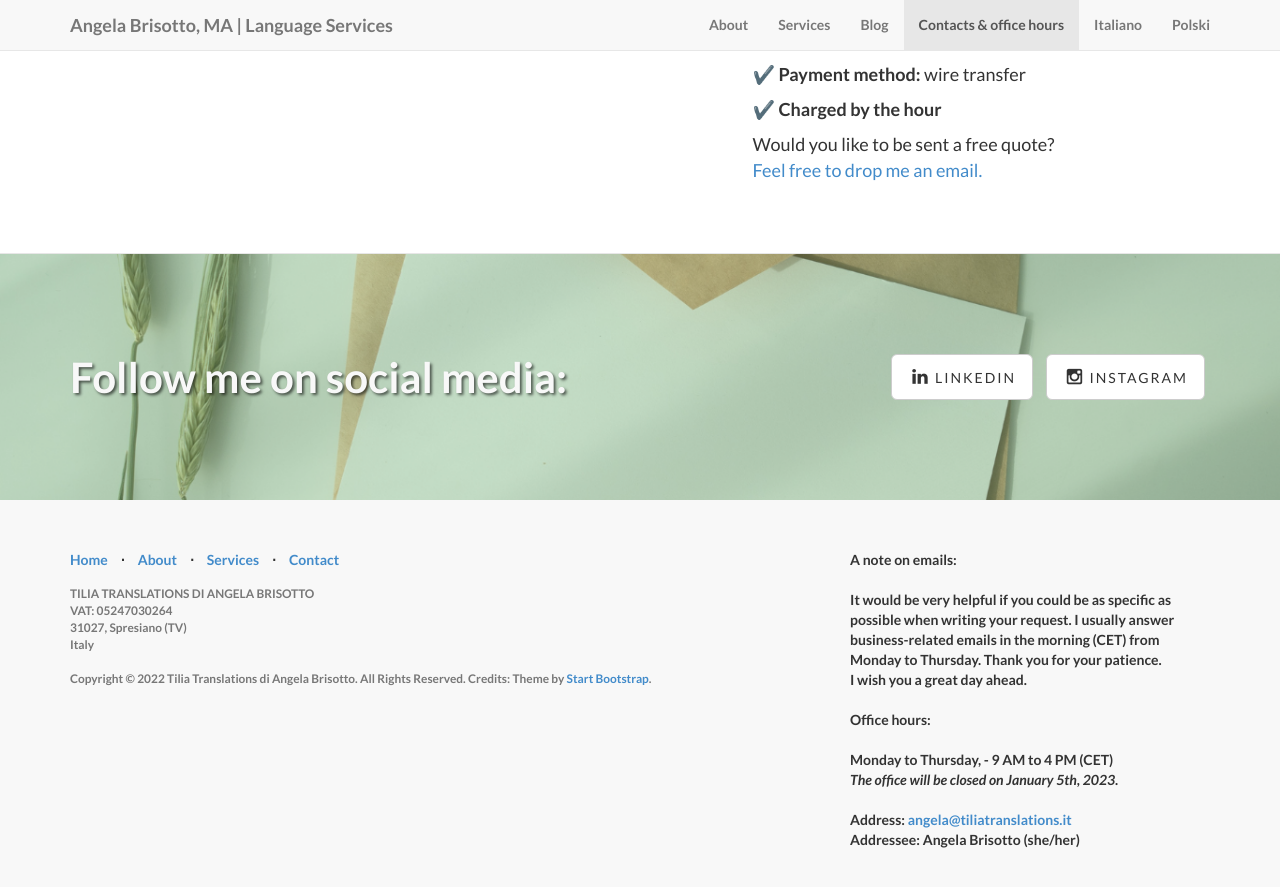
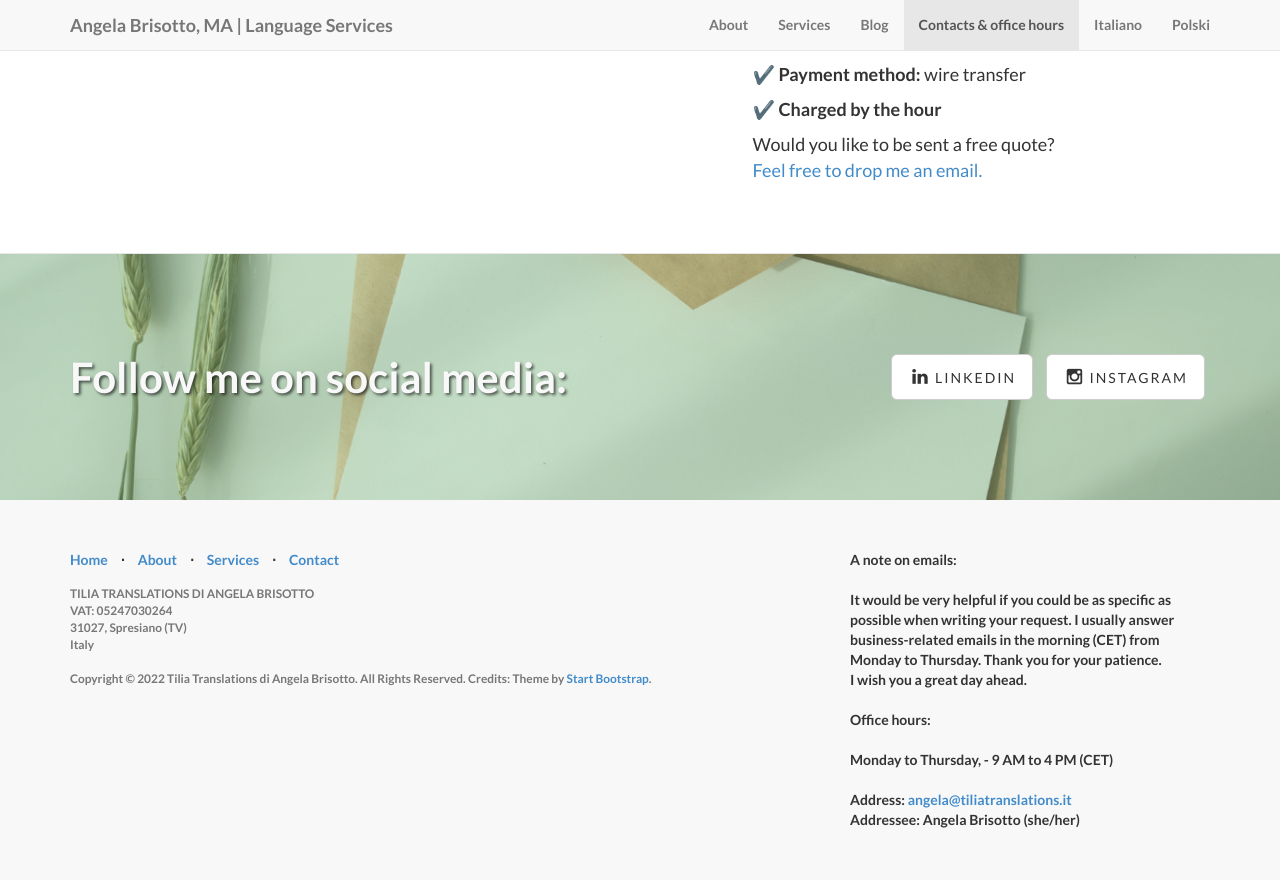
Before and after one commit to angelatiliatranslations/englishversion, a Jekyll site: the page built from index.html, in a window 1280 px wide and 900 px high, scrolled down 5048 px. Shown: the top 887 px of the window. Built offline with Jekyll 4.4.1, drawn with Linux system fonts in a browser that asks for light colours; nearby versions of some CDN libraries; library files that are not in the unit come from our copies.

Commit message:
Update _config.yml

```diff
--- a/_config.yml
+++ b/_config.yml
@@ -37,8 +37,6 @@ credits: |
   <br>
   Monday to Thursday, - 9 AM to 4 PM (CET)
   <br>
-  <em>The office will be closed on January 5th, 2023.</em>
-  <br>
   <br>
   Address: <a href="mailto:angela@tiliatranslations.it">angela@tiliatranslations.it</a>
   <br>
```
